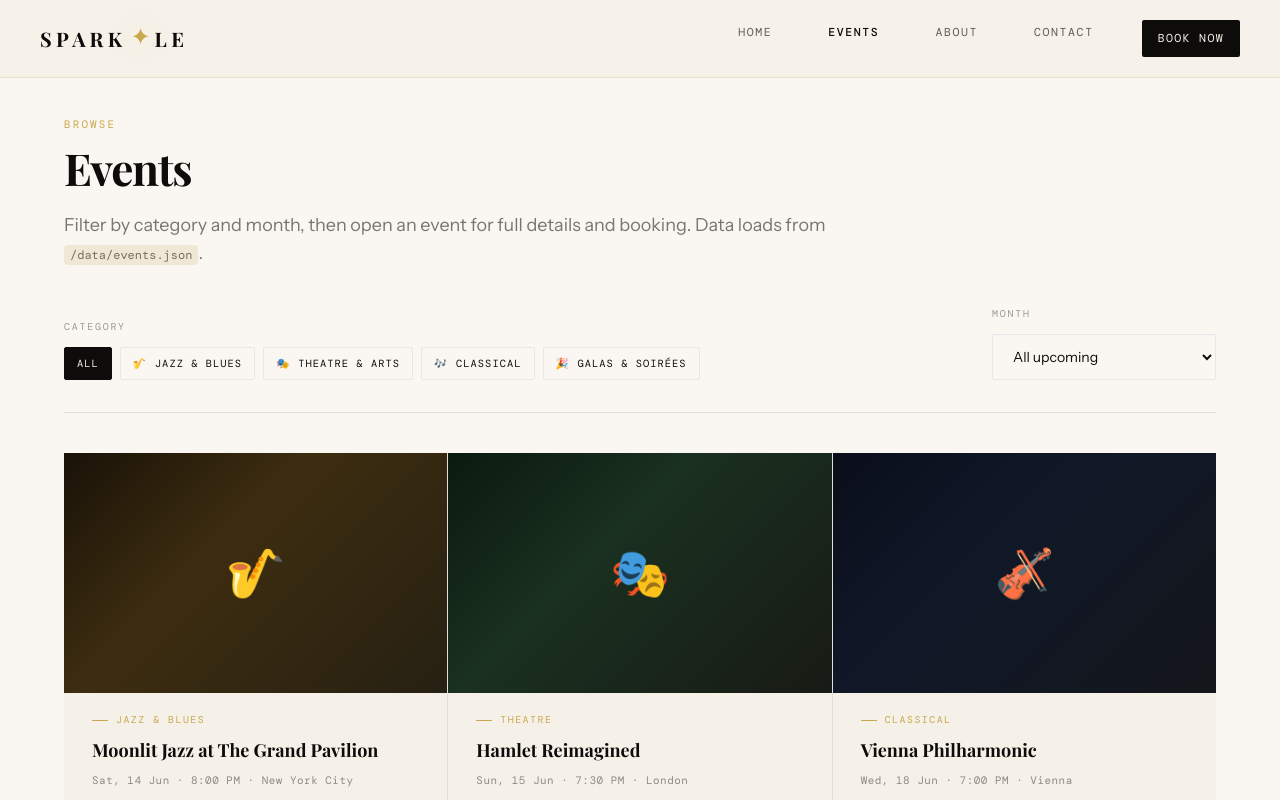
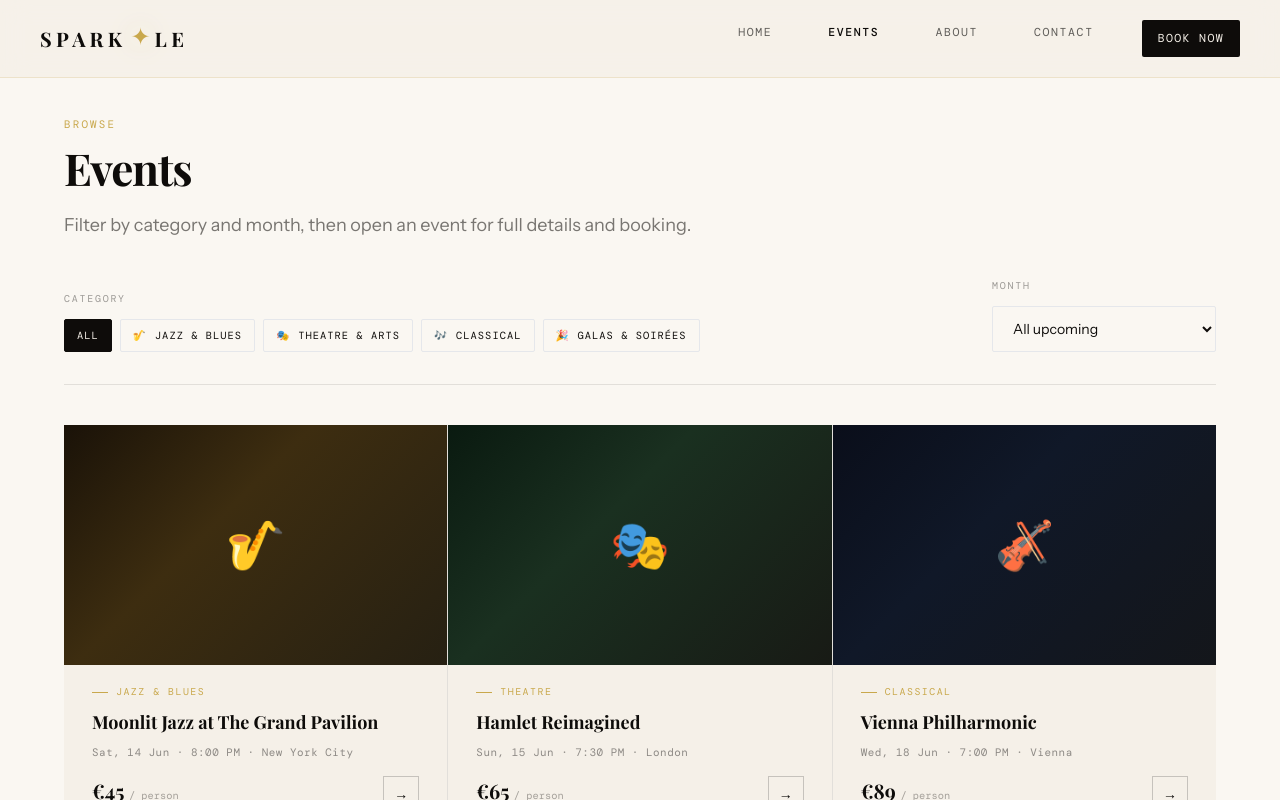
Before and after one commit to Shomen/events, a Nuxt app: page /events in a window 1280 px wide. Shown: the top 800 px of the page. Built offline with nearby package versions, Linux system fonts and the light colour scheme; a web font is replaced by a local one.

Commit message:
Polish events UI and update README with live demo link

```diff
--- a/app/pages/events/index.vue
+++ b/app/pages/events/index.vue
@@ -65,8 +65,7 @@ function clearFilters() {
         Events
       </h1>
       <p class="text-ink/55 leading-relaxed text-base sm:text-lg font-light">
-        Filter by category and month, then open an event for full details and booking. Data loads from
-        <code class="font-mono text-xs bg-warm px-1.5 py-0.5 rounded">/data/events.json</code>.
+        Filter by category and month, then open an event for full details and booking.
       </p>
     </header>
 
```
Also changed, not shown: 1 other file (tests, documents, lock files or other folders).
